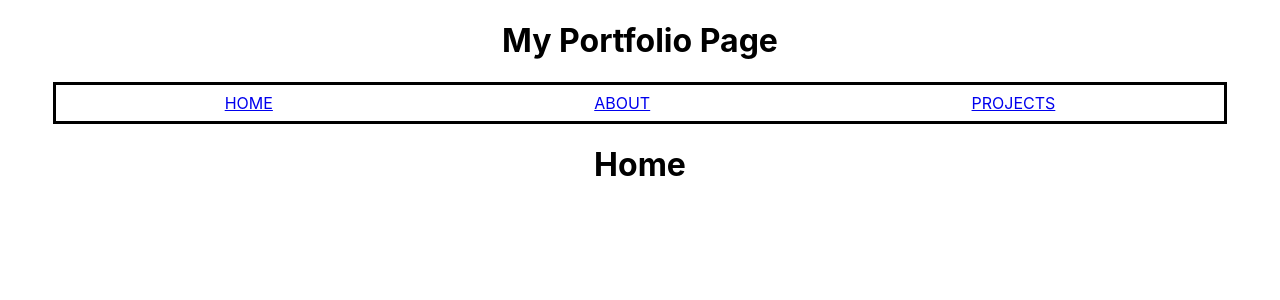
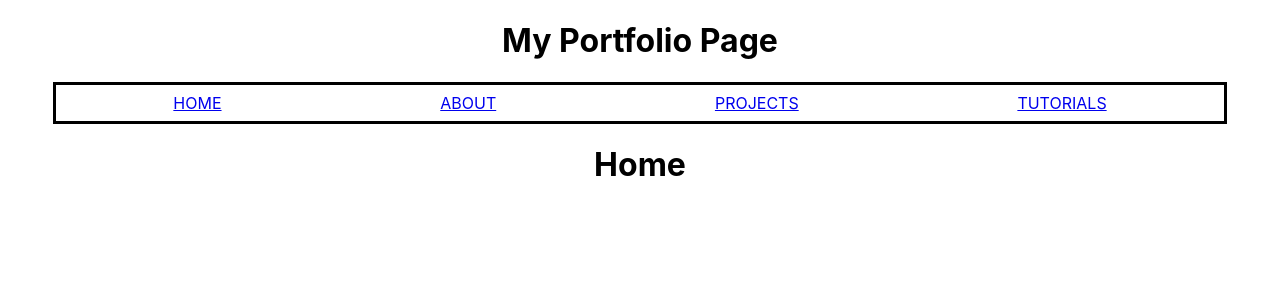
Before and after one commit to Newbclharri/portfolio1-frontend, a React (Create React App) app: page / in a window 1280 px wide. Shown: the top 300 px of the page. Built offline with nearby package versions, Linux system fonts and the light colour scheme.

Commit message:
adds Header link to /tutorials

```diff
--- a/src/components/Header.jsx
+++ b/src/components/Header.jsx
@@ -17,8 +17,8 @@ export default function Header() {
             <Link to="/">HOME</Link>
             <Link to="/about">ABOUT</Link>
             <Link to="/projects">PROJECTS</Link>
+            <Link to="/tutorials">TUTORIALS</Link>
         </nav>
         </header>
-
     );
 }
```
